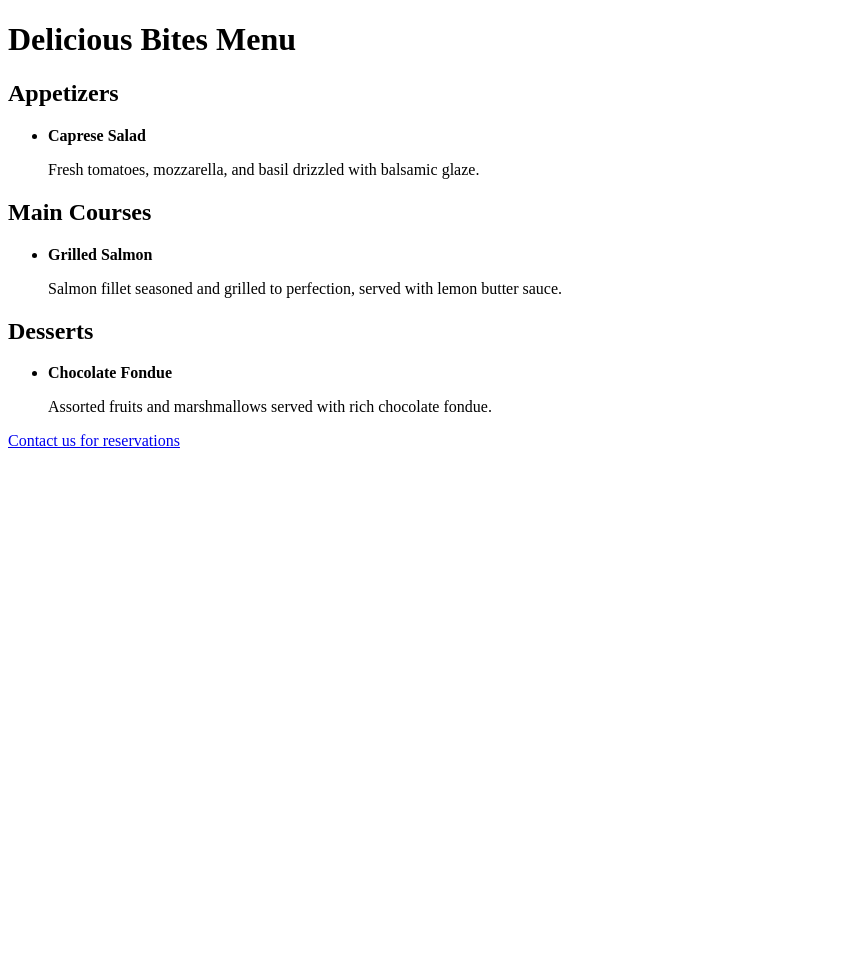
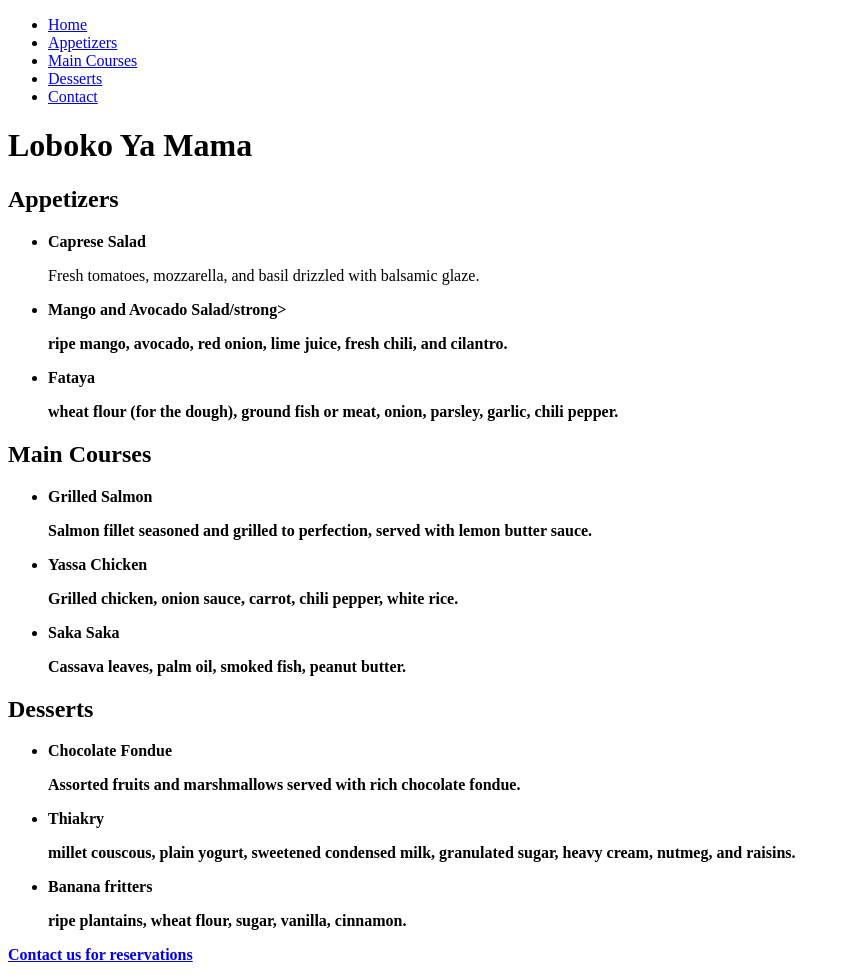
Before and after one commit to stardavo/html-project-2, a plain HTML site: page index.html in a window 1280 px wide. Shown: the whole page, without its empty margins (0-850 px from the left). Before the commit the page ends 800 px from the top, so only its background shows below. Drawn offline with Linux system fonts and the light colour scheme.

Commit message:
Update restaurant menu with new items and contact

```diff
--- a/index.html
+++ b/index.html
@@ -8,62 +8,72 @@
 
   <meta name="viewport" content="width=device-width, initial-scale=1.0">
 
- <title>Delicious Bites Menu</title> </head>
+ <title>Loboko Ya Mama</title> </head>
 
  <body>
 
- <h1>Delicious Bites Menu</h1>
+ <nav>
+  <ul>
+    <li><a href="#">Home</a></li>
+    <li><a href="#appetizers">Appetizers</a></li>
+    <li><a href="#main-courses">Main Courses</a></li>
+    <li><a href="#desserts">Desserts</a></li>
+    <li><a href="#">Contact</a></li>
+  </ul>
+ </nav>
+ <h1>Loboko Ya Mama</h1>
+ <h2 id="appetizers">Appetizers</h2>
+ <ul>
+  <li>
+    <strong>Caprese Salad</strong>
+    <p>Fresh tomatoes, mozzarella, and basil drizzled with balsamic glaze.</p>
+  </li>
+  <li>
+    <strong>Mango and Avocado Salad/strong>
+    <p>ripe mango, avocado, red onion, lime juice, fresh chili, and cilantro.</p>
+  </li>
+  <li>
+    <strong>Fataya</strong>
+    <p>wheat flour (for the dough), ground fish or meat, onion, parsley, garlic, chili pepper.</p>
+  </li>
+</ul>
 
-    <h2>Appetizers</h2>
+  <h2 id="main-courses">Main Courses</h2>
 
    <ul>
-
      <li>
-
-  <strong>Caprese Salad</strong>
-
-     <p>Fresh tomatoes, mozzarella, and basil drizzled with balsamic glaze.</p>
-
+      <strong>Grilled Salmon</strong>
+       <p>Salmon fillet seasoned and grilled to perfection, served with lemon butter sauce.</p>
      </li>
-
-    <!-- Add two more appetizer items with descriptions -->
-
+     <li>
+      <strong>Yassa Chicken</strong>
+       <p>Grilled chicken, onion sauce, carrot, chili pepper, white rice.</p>
+     </li>
+    <li>
+      <strong>Saka Saka</strong>
+       <p>Cassava leaves, palm oil, smoked fish, peanut butter.</p>
+     </li>
    </ul>
 
-  <h2>Main Courses</h2>
+ <h2 id="desserts">Desserts</h2>
 
   <ul>
-
    <li>
-
-      <strong>Grilled Salmon</strong>
-
-       <p>Salmon fillet seasoned and grilled to perfection, served with lemon butter sauce.</p>
-
+      <strong>Chocolate Fondue</strong>
+       <p>Assorted fruits and marshmallows served with rich chocolate fondue.</p>
    </li>
-
-   <!-- Add two more main course items with descriptions -->
-
+      <li>
+      <strong>Thiakry</strong>
+       <p>millet couscous, plain yogurt, sweetened condensed milk, granulated sugar, heavy cream, nutmeg, and raisins.</p>
+   </li>
+      <li>
+      <strong>Banana fritters</strong>
+       <p>ripe plantains, wheat flour, sugar, vanilla, cinnamon.</p>
+   </li>
   </ul>
 
- <h2>Desserts</h2>
-
-  <ul>
-
-   <li>
-
-        <strong>Chocolate Fondue</strong>
-
-       <p>Assorted fruits and marshmallows served with rich chocolate fondue.</p>
-
-    </li>
-
-    <!-- Add two more dessert items with descriptions -->
-
-  </ul>
-
-   <p><a href="contact.html">Contact us for reservations</a></p>
+   <p><a href="#">Contact us for reservations</a></p>
 
 </body>
 
- </html>
+ </html
```
Lines whose indentation alone changed are shown as unchanged.
